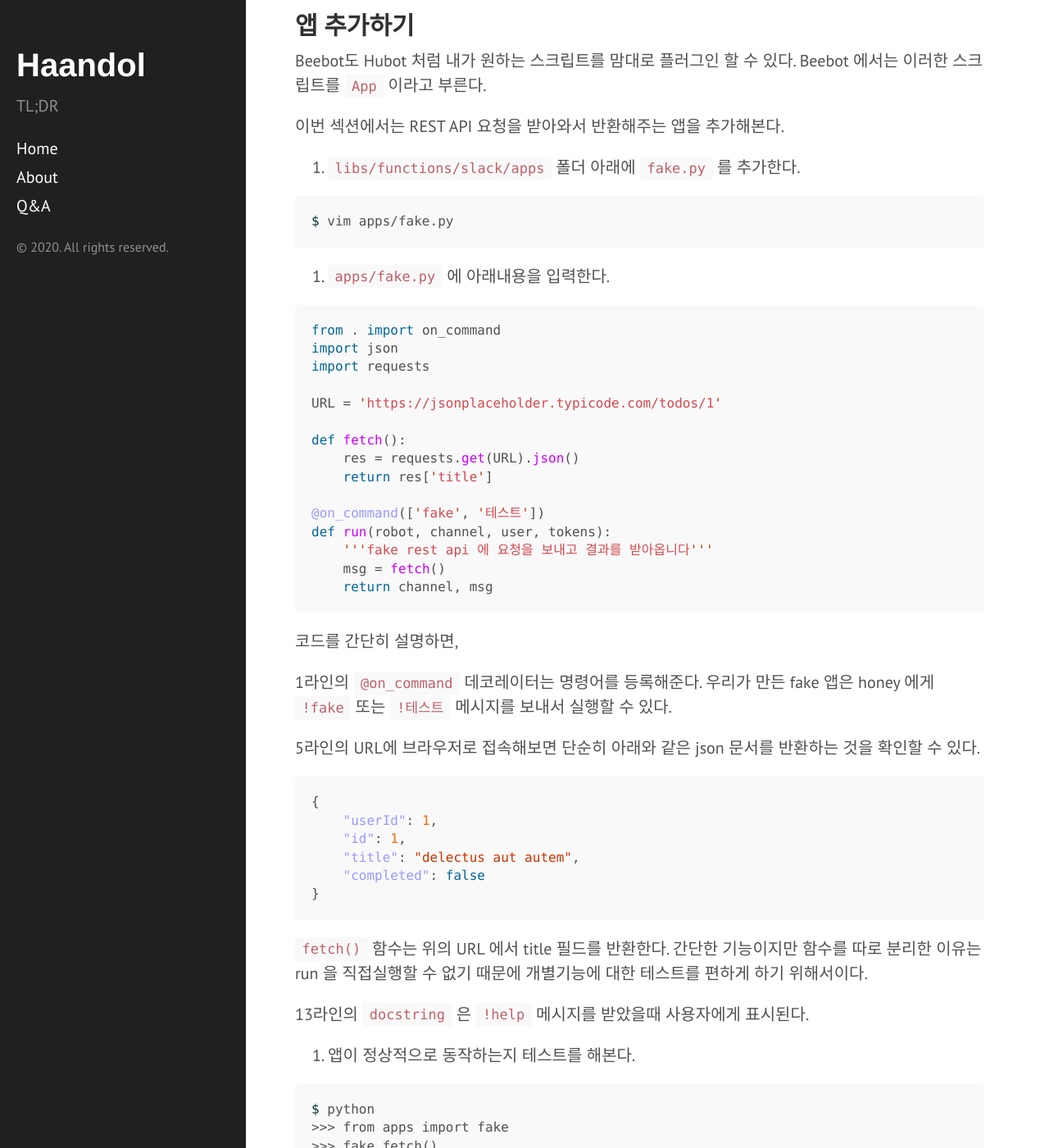
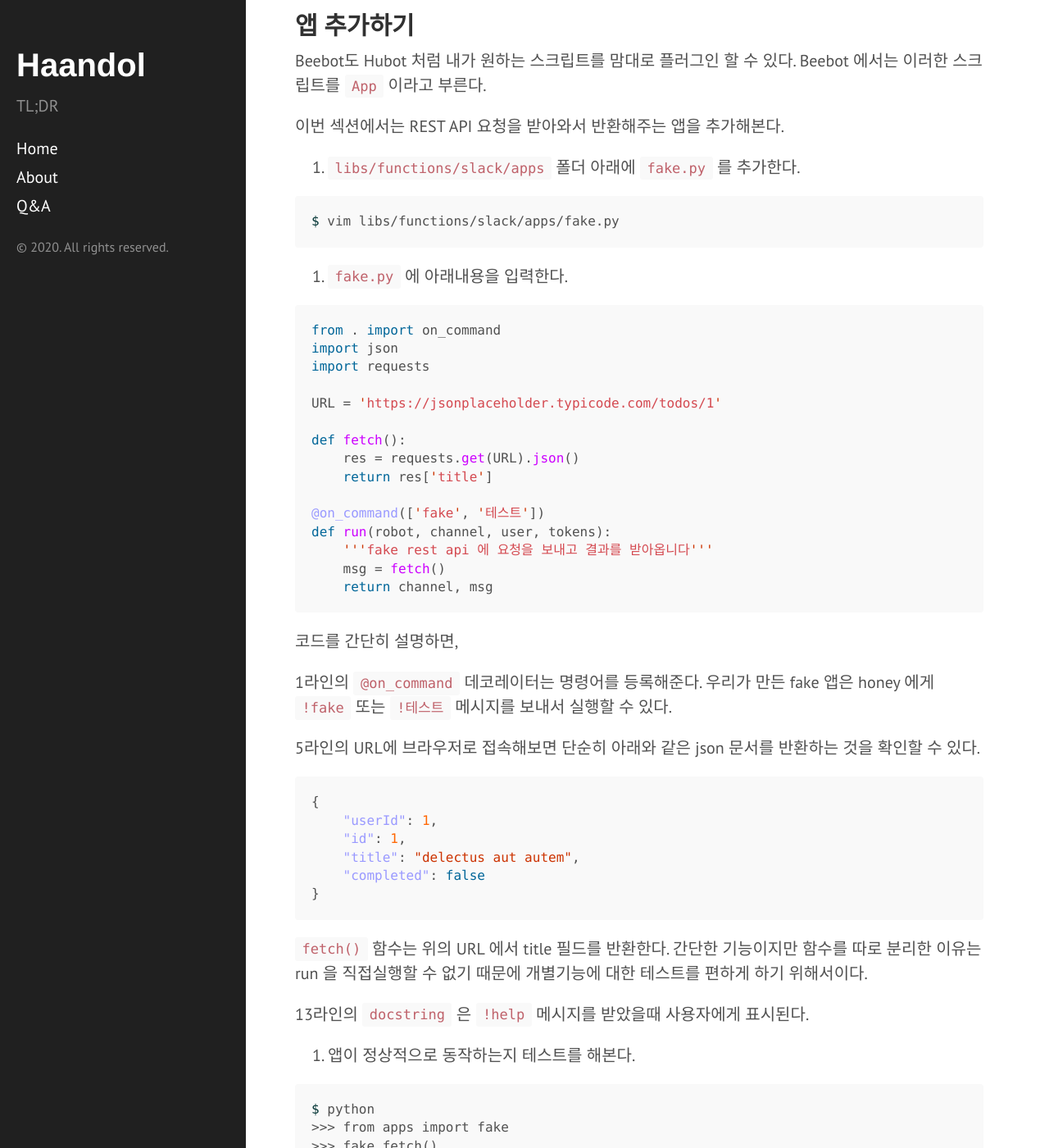
Before and after one commit to haandol/haandol.github.com, a Jekyll site: the page built from _posts/2020-07-19-serverless-slackbot-beebot.md, in a window 1280 px wide and 1400 px high, scrolled down 3663 px. Shown: the whole window at 82% size. Built offline with Jekyll 4.4.1, drawn with Linux system fonts in a browser that asks for light colours; comment, search, counter and statistics services are not loaded.

Commit message:
modify path for fake.py

````diff
--- a/_posts/2020-07-19-serverless-slackbot-beebot.md
+++ b/_posts/2020-07-19-serverless-slackbot-beebot.md
@@ -120,10 +120,10 @@ Beebot 에서는 이러한 스크립트를 `App` 이라고 부른다.
 1. `libs/functions/slack/apps` 폴더 아래에 `fake.py` 를 추가한다.
 
 ```bash
-$ vim apps/fake.py
+$ vim libs/functions/slack/apps/fake.py
 ```
 
-2. `apps/fake.py` 에 아래내용을 입력한다.
+2. `fake.py` 에 아래내용을 입력한다.
 
 ```python
 from . import on_command
````
Also changed, not shown: other parts of _posts/2020-07-19-serverless-slackbot-beebot.md (+1 -1 lines).
